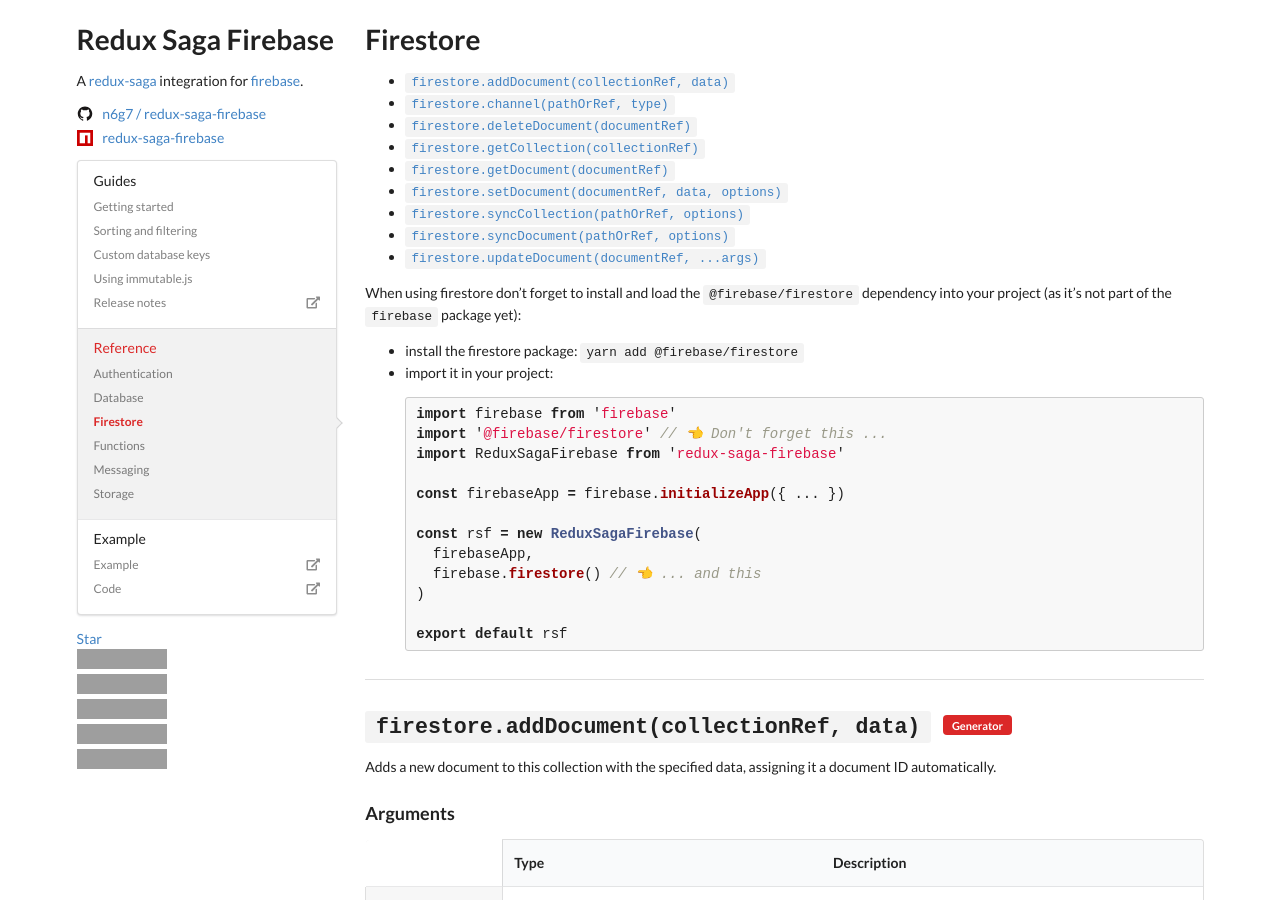
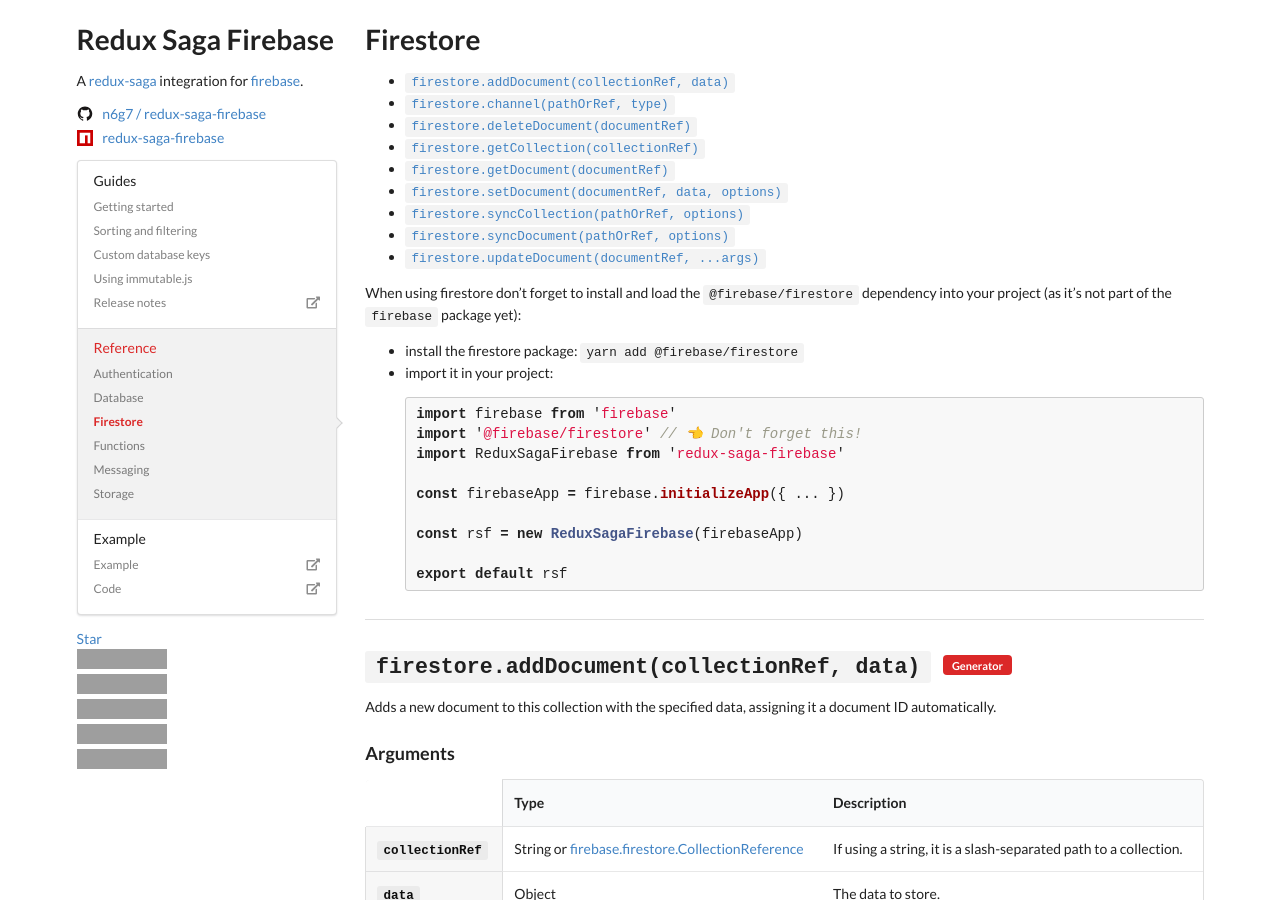
Before and after one commit to n6g7/redux-saga-firebase, a Jekyll site: the page built from docs/_reference/firestore.md, in a window 1280 px wide and 900 px high, cut to the strip 0-900 px from the top of the window. Built offline with Jekyll 4.4.1, drawn with Linux system fonts in a browser that asks for light colours; nearby versions of some CDN libraries; grey boxes are pictures that could not be loaded.

Commit message:
Update docs.

````diff
--- a/docs/_reference/firestore.md
+++ b/docs/_reference/firestore.md
@@ -225,15 +225,12 @@
 - import it in your project:
   ```js
   import firebase from 'firebase'
-  import '@firebase/firestore' // 👈 Don't forget this ...
+  import '@firebase/firestore' // 👈 Don't forget this!
   import ReduxSagaFirebase from 'redux-saga-firebase'
 
   const firebaseApp = firebase.initializeApp({ ... })
 
-  const rsf = new ReduxSagaFirebase(
-    firebaseApp,
-    firebase.firestore() // 👈 ... and this
-  )
+  const rsf = new ReduxSagaFirebase(firebaseApp)
 
   export default rsf
   ```
````
Also changed, not shown: docs/index.md (+1 -2 lines), README.md.
